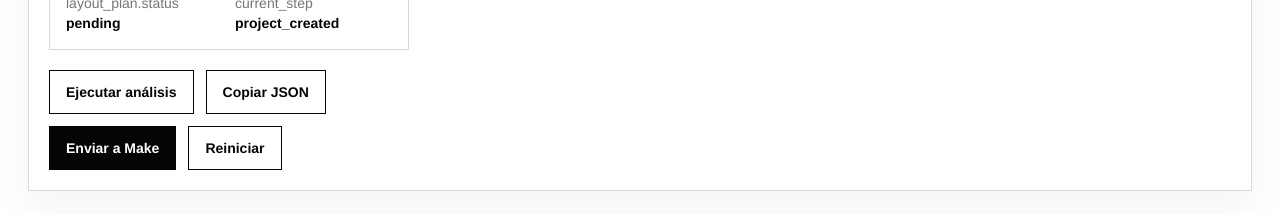
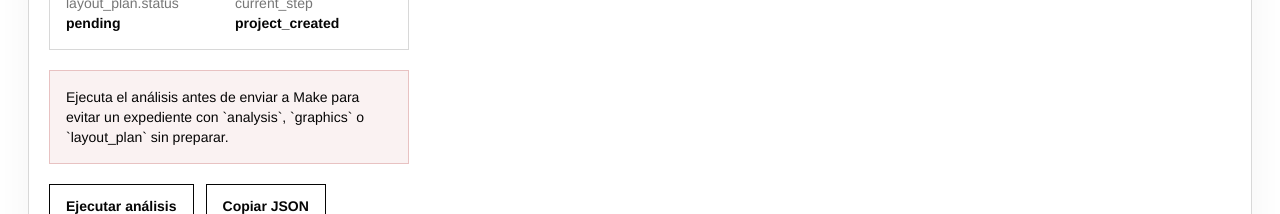
Before and after one commit to inforBAT/DossieresBAT, a Next.js app: page / in a window 1280 px wide. Shown: the part 3628-3842 px from the top of the page. Built offline with nearby package versions, Linux system fonts and the light colour scheme; no server answers.

Commit message:
Block Make send until analysis runs

```diff
--- a/components/ReviewSubmit.tsx
+++ b/components/ReviewSubmit.tsx
@@ -60,6 +60,9 @@ export function ReviewSubmit({
   );
 
   const webhookUrl = process.env.NEXT_PUBLIC_DOSSIERES_INTAKE_WEBHOOK_URL;
+  const analysisPending =
+    projectInput.analysis.status === "not_started" ||
+    projectInput.indesign.layout_plan.status === "pending";
 
   function runAnalysis() {
     setCopyMessage("");
@@ -90,13 +93,19 @@ export function ReviewSubmit({
 
   async function sendToMake() {
     setAnalysisMessage("");
+    setSubmitMessage("");
+
+    if (analysisPending) {
+      setSubmitMessage("Ejecuta el análisis antes de enviar a Make.");
+      return;
+    }
+
     if (!webhookUrl) {
       setSubmitMessage("Webhook no configurado.");
       return;
     }
 
     setSubmitting(true);
-    setSubmitMessage("");
     try {
       const response = await fetch(webhookUrl, {
         method: "POST",
@@ -249,6 +258,14 @@ export function ReviewSubmit({
             </div>
           </div>
 
+          {analysisPending && (
+            <div className="rounded-md border border-brick/20 bg-brick/5 px-4 py-4 text-sm text-ink">
+              Ejecuta el análisis antes de enviar a Make para evitar un
+              expediente con `analysis`, `graphics` o `layout_plan` sin
+              preparar.
+            </div>
+          )}
+
           <div className="flex flex-wrap gap-3">
             <button
               className="button-secondary"
```
